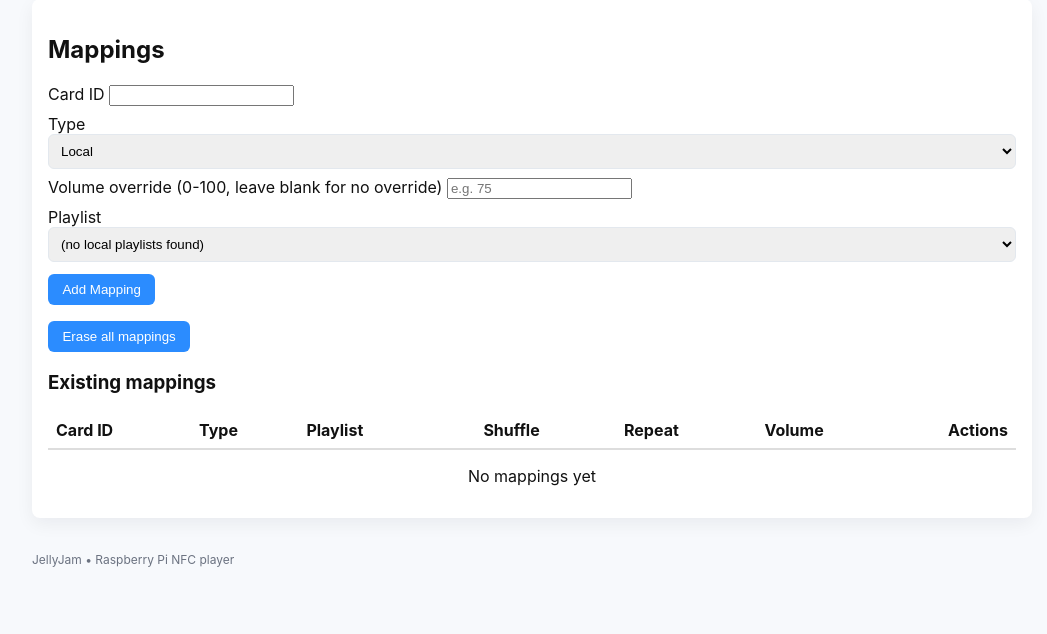
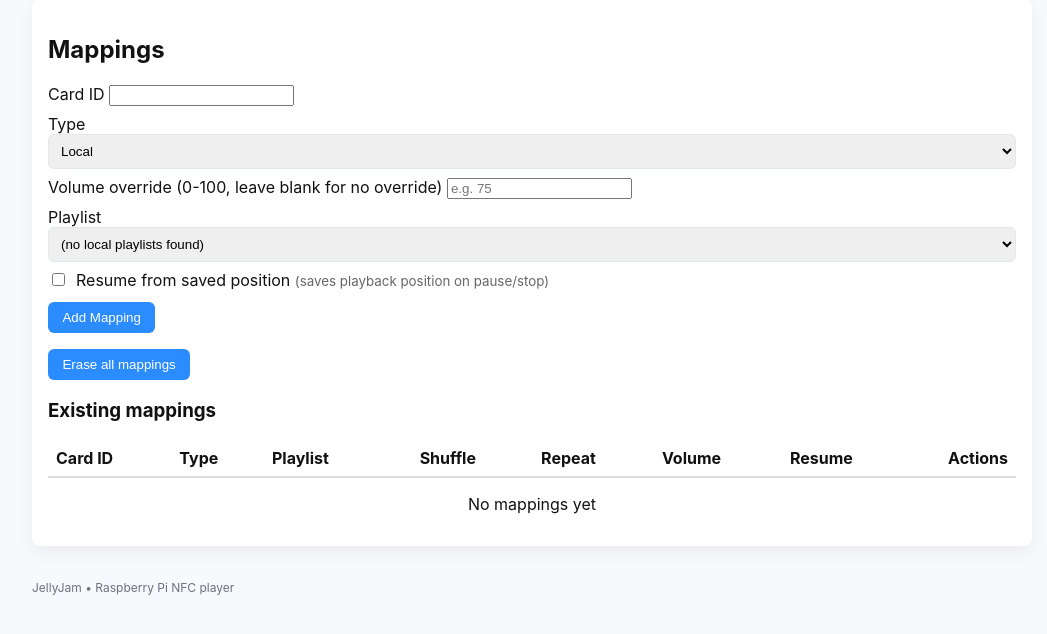
Before and after one commit to BubbaFatAss/JellyJam, a Flask app: page /mappings in a window 1280 px wide. Shown: the part 89-723 px from the top of the page, without its empty margins (108-1155 px from the left). Run offline with Flask 2, Linux system fonts and the light colour scheme; data that the repository does not hold is empty.

Commit message:
First pass at resumable mappings

```diff
--- a/app/app.py
+++ b/app/app.py
@@ -788,12 +788,18 @@ def mappings():
                 volume = v
             except Exception:
                 volume = None
+        # optional resume position checkbox
+        resume_position = True if form.get('resume_position') in ('on', 'true', '1') else False
         # preserve existing per-track animations when editing an existing mapping
         prev = mappings.get(card, {})
         preserved = prev.get('animations') if isinstance(prev, dict) else None
-        new_map = {'type': map_type, 'id': playlist_id, 'shuffle': shuffle, 'repeat': repeat_mode, 'volume': volume}
+        # preserve saved_state if resume_position is enabled
+        saved_state = prev.get('saved_state') if resume_position and isinstance(prev, dict) else None
+        new_map = {'type': map_type, 'id': playlist_id, 'shuffle': shuffle, 'repeat': repeat_mode, 'volume': volume, 'resume_position': resume_position}
         if preserved:
             new_map['animations'] = preserved
+        if saved_state:
+            new_map['saved_state'] = saved_state
         mappings[card] = new_map
         cfg['mappings'] = mappings
         storage.save(cfg)
@@ -1345,7 +1351,15 @@ def api_mappings():
     # For local mappings, try to provide friendly names using local base
     result = []
     for card, m in mappings.items():
-        entry = {'card_id': card, 'type': m.get('type'), 'id': m.get('id'), 'shuffle': bool(m.get('shuffle')), 'repeat': m.get('repeat', 'off'), 'volume': m.get('volume')}
+        entry = {
+            'card_id': card,
+            'type': m.get('type'),
+            'id': m.get('id'),
+            'shuffle': bool(m.get('shuffle')),
+            'repeat': m.get('repeat', 'off'),
+            'volume': m.get('volume'),
+            'resume_position': bool(m.get('resume_position', False))
+        }
         if m.get('type') == 'local':
             try:
                 base = player.local.base
--- a/app/templates/mappings.html
+++ b/app/templates/mappings.html
@@ -14,6 +14,10 @@
         <select id="playlist-select" name="playlist_select"><option>Loading...</option></select>
       </label>
       <label id="playlist-manual" style="display:none"><input id="manual-path" name="manual_path" placeholder="Playlist URI or ID"></label>
+      <label style="display:flex;align-items:center;gap:0.5rem;">
+        <input type="checkbox" id="resume-position-input" name="resume_position">
+        <span>Resume from saved position <small style="color:#666;">(saves playback position on pause/stop)</small></span>
+      </label>
       <div class="form-actions">
           <button type="submit" id="add-btn">Add Mapping</button>
         </div>
@@ -33,11 +37,12 @@
             <th style="text-align:center;padding:0.5rem;">Shuffle</th>
             <th style="text-align:center;padding:0.5rem;">Repeat</th>
             <th style="text-align:center;padding:0.5rem;">Volume</th>
+            <th style="text-align:center;padding:0.5rem;">Resume</th>
             <th style="text-align:right;padding:0.5rem;">Actions</th>
           </tr>
         </thead>
         <tbody id="mappings-list">
-          <tr><td colspan="7" style="text-align:center;padding:1rem;">Loading…</td></tr>
+          <tr><td colspan="8" style="text-align:center;padding:1rem;">Loading…</td></tr>
         </tbody>
       </table>
     </div>
@@ -115,7 +120,7 @@
         if(list.length===0){
           const tr = document.createElement('tr');
           const td = document.createElement('td');
-          td.setAttribute('colspan', '7');
+          td.setAttribute('colspan', '8');
           td.style.textAlign = 'center';
           td.style.padding = '1rem';
           td.innerText = 'No mappings yet';
@@ -175,6 +180,14 @@
           tdVolume.style.textAlign = 'center';
           tdVolume.innerText = m.volume != null ? m.volume : '—';
           tr.appendChild(tdVolume);
+
+          // Resume column
+          const tdResume = document.createElement('td');
+          tdResume.style.padding = '0.5rem';
+          tdResume.style.textAlign = 'center';
+          tdResume.innerText = m.resume_position ? '✓' : '—';
+          tdResume.title = m.resume_position ? 'Will resume from saved position' : 'No resume';
+          tr.appendChild(tdResume);
 
           // Actions column
           const tdActions = document.createElement('td');
@@ -283,6 +296,12 @@
         if(volVal !== null) fd.append('volume', volVal);
       }
 
+      // resume position
+      const resumeEl = document.getElementById('resume-position-input');
+      if(resumeEl && resumeEl.checked){
+        fd.append('resume_position', '1');
+      }
+
       // submit via fetch
       try{
         const res = await fetch('{{ url_for("mappings") }}', { method: 'POST', headers: {'X-Requested-With':'XMLHttpRequest'}, body: fd });
@@ -304,7 +323,7 @@
       const editRow = document.createElement('tr');
       editRow.className = 'edit-row';
       const editCell = document.createElement('td');
-      editCell.setAttribute('colspan', '7');
+      editCell.setAttribute('colspan', '8');
       editCell.style.padding = '1rem';
       editCell.style.backgroundColor = '#f9fafb';
 
@@ -320,6 +339,10 @@
         <label>Volume override (0-100, blank = no override)
           <input name="volume" placeholder="e.g. 75" value="${mapping.volume!=null?mapping.volume:''}">
           <small class="help"></small>
+        </label>
+        <label style="display:flex;align-items:center;gap:0.5rem;">
+          <input type="checkbox" name="resume_position" ${mapping.resume_position? 'checked':''}>
+          <span>Resume from saved position <small style="color:#666;">(saves on pause/stop)</small></span>
         </label>
         <div><span class="edit-error" style="color:#b91c1c;display:none;margin-right:1rem"></span><button type="submit">Save</button> <button type="button" class="cancel-edit">Cancel</button></div>
       `;
```
Also changed, not shown: app/player/player.py (+65 -0 lines).
